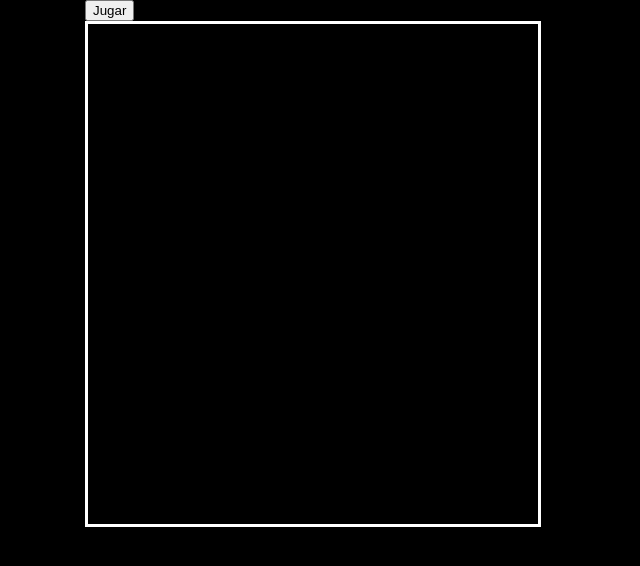
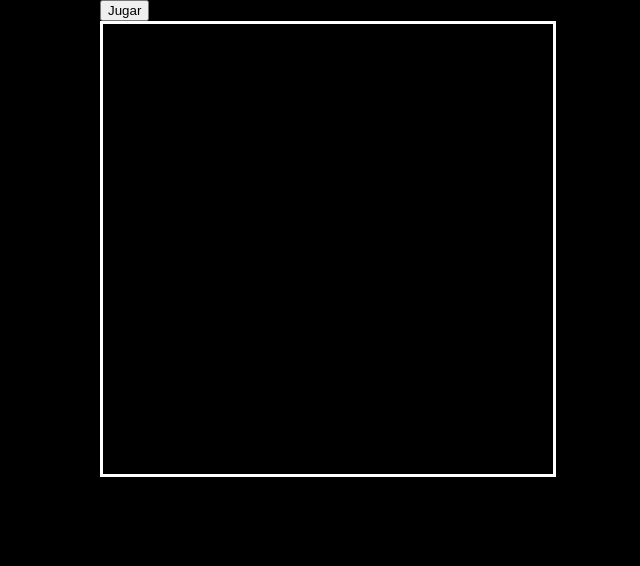
Before and after one commit to joaquinbenjamin/buscaminas, a plain HTML site: page index.html in a window 1280 px wide. Shown: the whole page, without its empty margins (305-945 px from the left). Drawn offline with Linux system fonts and the light colour scheme.

Commit message:
Update buscamina.css

```diff
--- a/buscamina.css
+++ b/buscamina.css
@@ -1,7 +1,7 @@
 
 body{
 	margin: 0 auto;
-	width: 500px;
+	width: 470px;
 	background-color: black;
   }
 
@@ -19,7 +19,7 @@ body{
   #container {
 	border: 3px solid white;
 	  margin: 0 auto;
-	  height: 500px;
+	  height: 450px;
 	  width: 450px;
 	  display: inline-block;
 
```
